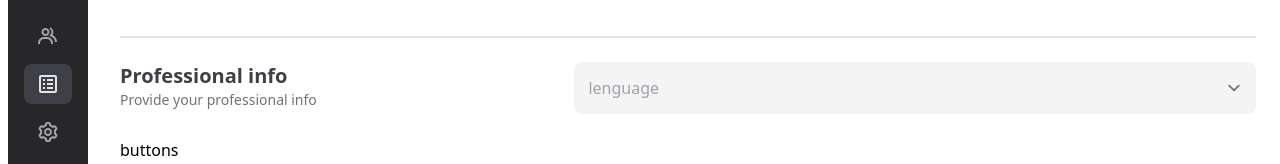
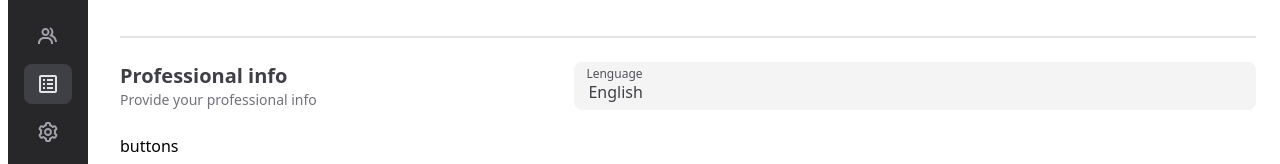
Before and after one commit to dantehduran/dashboard-next-tailwind, a Next.js app: page /forms in a window 1280 px wide. Shown: the part 208-372 px from the top of the page. Built offline with nearby package versions, Linux system fonts and the light colour scheme.

Commit message:
headlessui

```diff
--- a/components/Input.tsx
+++ b/components/Input.tsx
@@ -1,3 +1,6 @@
+import { Listbox } from '@headlessui/react';
+import { useState } from 'react';
+
 interface Props {
 	label: string;
 }
@@ -22,30 +25,35 @@ const Input = ({ label }: Props) => {
 	);
 };
 
-interface SelectProps {
-	options: string[];
-	label: string;
-}
-const Select = ({ options, label }: SelectProps) => {
+const Dropdown = ({ label, options }: { label: string; options: string[] }) => {
+	const [selectedOption, setSelectedOption] = useState(options[0]);
+
 	return (
-		<div className='relative'>
-			<select
-				title={label}
-				className='block w-full appearance-none rounded-lg border-2 border-zinc-100 bg-zinc-100 py-3  text-zinc-400  focus:border-violet-500 focus:bg-white focus:outline-none'
-				id={label.replace(/\s+/g, '-')}
-			>
-				<option className='capitalize'>{label}</option>
+		<Listbox
+			value={selectedOption}
+			onChange={setSelectedOption}
+			as='div'
+			className='relative w-full'
+		>
+			<Listbox.Button className='peer w-full rounded-lg border-2 border-zinc-100 bg-zinc-100 px-3 pt-4 pb-1 text-left font-medium capitalize text-zinc-700 placeholder-transparent focus:border-2 focus:border-violet-500 focus:bg-white focus:outline-none'>
+				{selectedOption}
+			</Listbox.Button>
+			<Listbox.Label className='absolute left-3 top-1 cursor-text text-xs capitalize text-zinc-600  transition-all peer-placeholder-shown:top-3 peer-placeholder-shown:left-3  peer-placeholder-shown:text-base peer-placeholder-shown:text-zinc-400 peer-focus:top-1 peer-focus:left-3 peer-focus:text-xs'>
+				{label}
+			</Listbox.Label>
+			<Listbox.Options className='absolute mt-1 max-h-60 w-full overflow-auto rounded-md bg-white py-1 text-base shadow-lg ring-1 ring-black ring-opacity-5 focus:outline-none sm:text-sm'>
 				{options.map(option => (
-					<option
+					<Listbox.Option
 						key={option}
 						value={option}
-						className='capitalize text-zinc-400'
+						className='relative cursor-pointer select-none py-2 px-3 capitalize text-zinc-700'
 					>
 						{option}
-					</option>
+					</Listbox.Option>
 				))}
-			</select>
-		</div>
+			</Listbox.Options>
+		</Listbox>
 	);
 };
-export { Input, Select };
+
+export { Input, Dropdown };
--- a/package.json
+++ b/package.json
@@ -9,6 +9,7 @@
     "lint": "next lint"
   },
   "dependencies": {
+    "@headlessui/react": "^1.6.4",
     "clsx": "^1.1.1",
     "next": "12.1.6",
     "react": "18.1.0",
--- a/pages/forms.tsx
+++ b/pages/forms.tsx
@@ -1,4 +1,4 @@
-import { Input, Select } from '@/components/Input';
+import { Dropdown, Input } from '@/components/Input';
 import type { NextPage } from 'next';
 
 const Forms: NextPage = () => {
@@ -39,7 +39,7 @@ const Forms: NextPage = () => {
 						</h4>
 					</div>
 					<div className='basis-3/5 '>
-						<Select
+						<Dropdown
 							label='lenguage'
 							options={['english', 'spanish', 'german', 'french']}
 						/>
```
Also changed, not shown: 1 other file (tests, documents, lock files or other folders).
